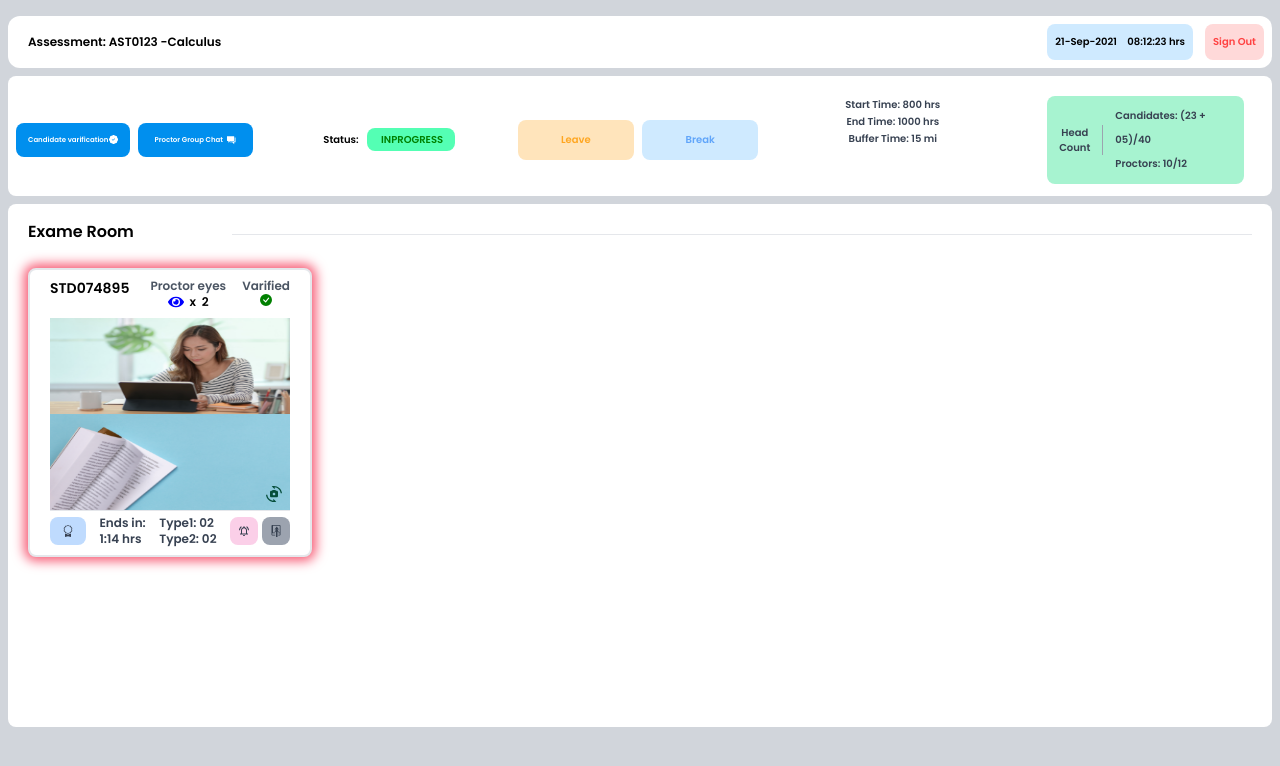
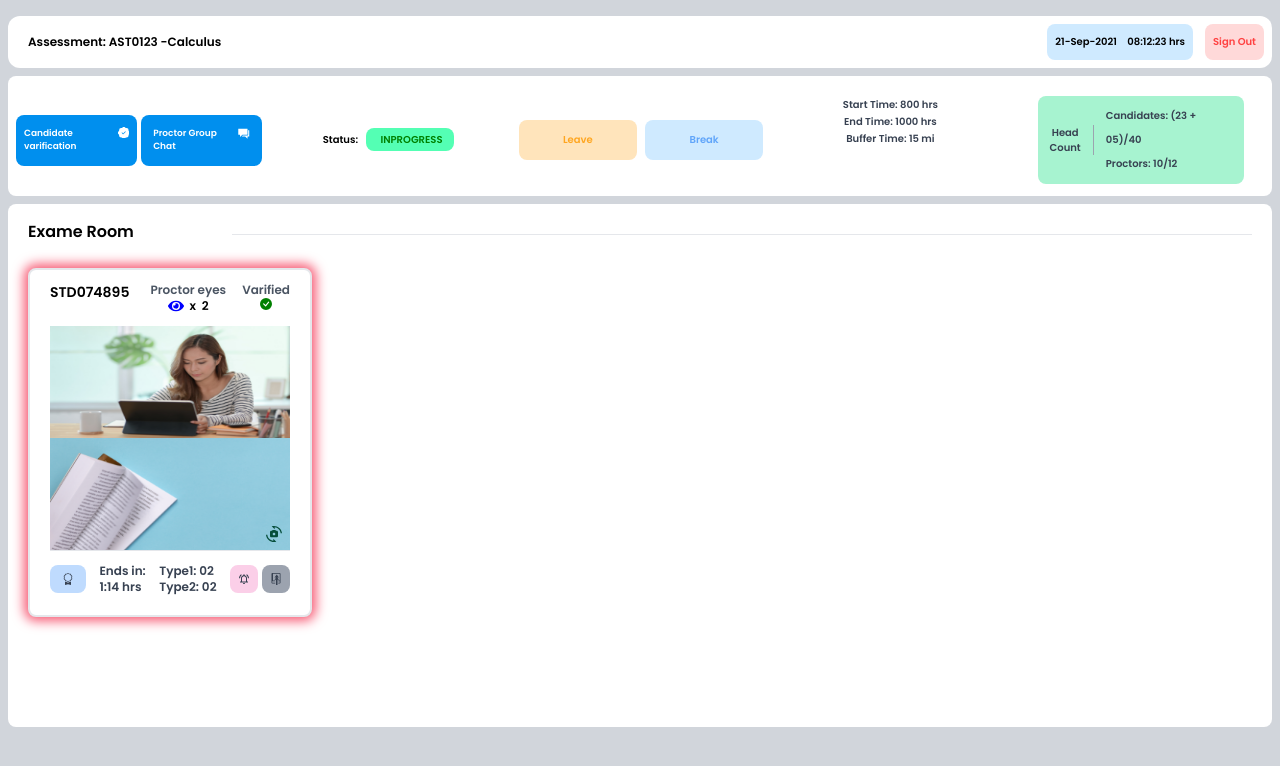
Before and after one commit to shahsawar92/proctorwebsite, a React (Create React App) app: page /home in a window 1280 px wide. Shown: the top 766 px of the page. Built offline with nearby package versions, Linux system fonts and the light colour scheme.

Commit message:
resized text

```diff
--- a/src/Components/Home/Components/header-2.js
+++ b/src/Components/Home/Components/header-2.js
@@ -6,15 +6,15 @@ import './style.css'
 export default function HeaderTwo({setshowModal}) {
     return (<>
 
-    <div class="grid lg:grid-cols-5 grid-cols-1 gap-4 bg-white mx-2 my-2  pb-3 pt-5 h-auto rounded-lg px-2">
-    <div className='grid grid-cols-2 gap-2  '>
+    <div class="grid lg:grid-cols-5 grid-cols-1 gap-1 bg-white mx-2 my-2  pb-3 pt-5 h-auto rounded-lg px-2">
+    <div className='grid grid-cols-2 gap-1   '>
 
-          <div  id="btn-1" className='pointer text-white flex rounded-lg  px-3 self-center justify-between py-3'>
+          <div  id="btn-1" className='pointer text-white flex rounded-lg  px-2 self-center  py-3'>
           <div onClick={()=>{setshowModal(true) }}> Candidate varification </div>
           <div className='icon'> <BsFillPatchCheckFill fontSize="1.3em" /></div>
           </div>
 
-            <div  id="btn-2" className='pointer text-white flex rounded-lg  px-4  self-center justify-between py-3'><div> Proctor Group Chat</div>
+            <div  id="btn-2" className='pointer text-white flex rounded-lg  px-3  self-center justify-between py-3'><div> Proctor Group Chat</div>
             <div className='icon' > <IoMdChatboxes fontSize="1.5em" /></div>
             </div>
            </div>
--- a/src/Components/Home/Components/model.js
+++ b/src/Components/Home/Components/model.js
@@ -26,7 +26,8 @@ export default function Index({setshowModal}) {
                 </div>
                 {/*body*/}
                 <div className="relative flex flex-col lg:flex-row px-5 ">
-                <div className="border p-3 border-BorderClr w-full h-44 overflow-x-hidden overflow-y-scroll myscroll rounded mx-2   flex flex-col ">
+            {/* 1 */}
+                <div className="border p-3 border-BorderClr w-full h-60 overflow-x-hidden overflow-y-scroll myscroll rounded mx-2   flex flex-col ">
                      <h1 className="2xl:font-bold md:font-medium text-gray-700 text-base self-center 2xl:mb-9 md:mb-2">New</h1>
                      <div className="flex justify-between items-center mt-1  ">
                          <div  className="2xl:text-sm md:text-xs text-gray-700 2xl:font-bold mr-4 md:font-medium ">ST23942</div>
@@ -81,7 +82,7 @@ export default function Index({setshowModal}) {
                   </div>
 
                   {/* 2 */}
-                  <div className="border p-3 border-BorderClr w-full h-44  overflow-x-hidden overflow-y-scroll myscroll rounded mx-3  flex flex-col pl-3 pr-6">
+                  <div className="border p-3 border-BorderClr w-full h-60  overflow-x-hidden overflow-y-scroll myscroll rounded mx-3  flex flex-col pl-3 pr-6">
                      <h1 className="2xl:font-bold md:font-medium text-gray-700 text-base self-center 2xl:mb-9 md:mb-2">New</h1>
                      <div className="flex justify-between items-center mt-1  ">
                          <div className="2xl:text-sm md:text-xs text-gray-700 2xl:font-bold mr-4 md:font-medium ">ST23942</div>
@@ -119,7 +120,7 @@ export default function Index({setshowModal}) {
 
                   </div>
                   {/* 3 */}
-                  <div className="border p-3 border-BorderClr w-full h-44 overflow-x-hidden overflow-y-scroll myscroll rounded mx-4 flex flex-col pl-3 pr-6">
+                  <div className="border p-3 border-BorderClr w-full h-60 overflow-x-hidden overflow-y-scroll myscroll rounded mx-4 flex flex-col pl-3 pr-6">
                      <h1 className="2xl:font-bold md:font-medium  text-gray-700 text-base self-center 2xl:mb-9 md:mb-2">New</h1>
                      <div className="flex justify-between items-center mt-1  ">
                          <div className="2xl:text-sm md:text-xs text-gray-700 2xl:font-bold mr-4 md:font-medium ">ST23942</div>
@@ -184,7 +185,7 @@ export default function Index({setshowModal}) {
 
                   </div>
                   {/* 4 */}
-                  <div className="border p-3 border-BorderClr w-full h-44  overflow-x-hidden overflow-y-scroll myscroll rounded mx-2   flex flex-col ">
+                  <div className="border p-3 border-BorderClr w-full h-60  overflow-x-hidden overflow-y-scroll myscroll rounded mx-2   flex flex-col ">
                      <h1 className="2xl:font-bold md:font-medium  text-gray-700 text-base self-center 2xl:mb-9 md:mb-2">New</h1>
                      <div className="flex justify-between items-center mt-1  ">
                          <div className="2xl:text-sm md:text-xs text-gray-700 2xl:font-bold mr-4 md:font-medium ">ST23942</div>
--- a/src/Components/Home/Components/newcard.js
+++ b/src/Components/Home/Components/newcard.js
@@ -14,7 +14,7 @@ export default function Card2() {
     <div className="bg-white border-2  drop-shadow-2xl shadow-2xl px-5  blurclass shadow-pink-600 my-6 pb-2 w-auto justify-center h-auto items-center overflow-hidden md:max-w-sm rounded-lg  ring-offset-blue-600 mx-auto">
         {/* header */}
 
-                <div className='flex w-48 sm:w-60 justify-between py-2'>
+                <div className='flex w-48 sm:w-60 justify-between py-3'>
                     <div className='font-bold text-sm'>STD074895</div>
                     <div className='flex '>
 
@@ -33,15 +33,15 @@ export default function Card2() {
                 </div>
         {/* images */}
                 <div className="relative flex flex-col">
-                    <img  className='h-24 w-full self-center ' src={profile} alt="profile" />
-                    <img className='h-24 w-full  self-center' src={book} alt="books" />
+                    <img  className='h-28 w-full self-center ' src={profile} alt="profile" />
+                    <img className='h-28 w-full  self-center' src={book} alt="books" />
                     <div className='place-self-end py-2 -mt-8 pr-2 text-green-900 '><MdCameraswitch /></div>
                 </div>
 
 
         {/* footer */}
 
-      <div className="  pt-1  flex justify-between items-center text-gray-700 font-bold text-xs flex-wrap border-t">
+      <div className="  py-3  flex justify-between items-center text-gray-700 font-bold text-xs flex-wrap border-t">
 
                     <div className='bg-blue-200 py-2 px-3 rounded-lg'><BsAward/></div>
                     <div>Ends in: <br /> 1:14 hrs</div>
--- a/src/Components/Home/Components/style.css
+++ b/src/Components/Home/Components/style.css
@@ -114,10 +114,10 @@ background-color: #FFE4BB;
 
     /* fonts  */
     #btn-1{
-        font-size: 7px !important;
+        font-size: 9px !important;
      }
      #btn-2{
-         font-size: 7px !important;
+         font-size: 9px !important;
      }
      #btn-3div{
          font-size: 10px !important;
```
